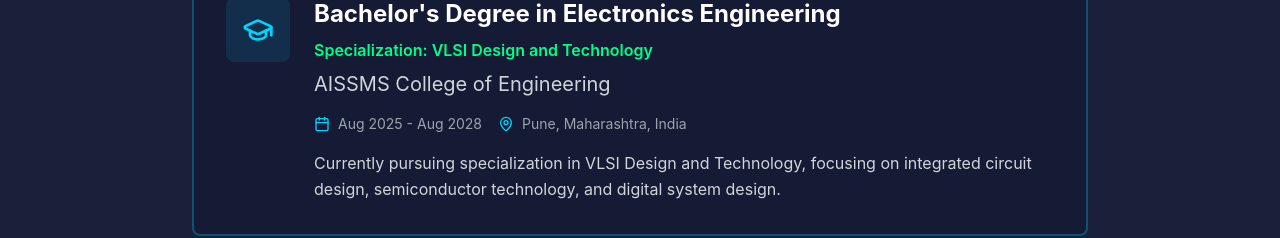
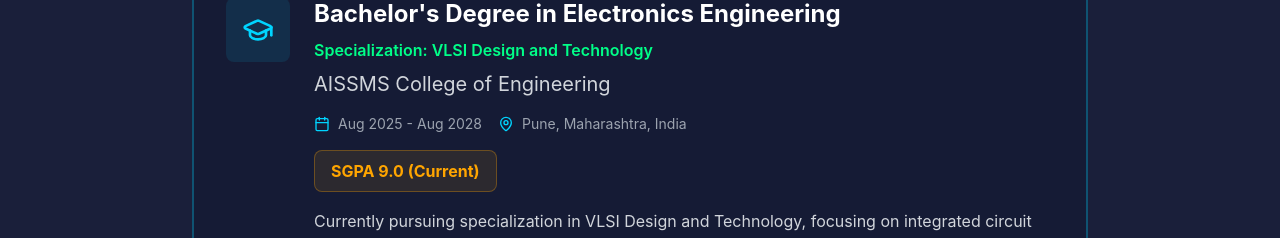
Before and after one commit to tapansgupta777/portfolio-website, a React (Create React App) app in the folder frontend/: page / in a window 1280 px wide. Shown: the part 7159-7397 px from the top of the page. Built offline with nearby package versions, Linux system fonts and the light colour scheme.

Commit message:
Update mockData.js

```diff
--- a/frontend/src/data/mockData.js
+++ b/frontend/src/data/mockData.js
@@ -198,6 +198,7 @@ export const education = [
     specialization: "VLSI Design and Technology",
     duration: "Aug 2025 - Aug 2028",
     location: "Pune, Maharashtra, India",
+    grade: "SGPA 9.0 (Current)",
     description: "Currently pursuing specialization in VLSI Design and Technology, focusing on integrated circuit design, semiconductor technology, and digital system design.",
     current: true
   },
```
